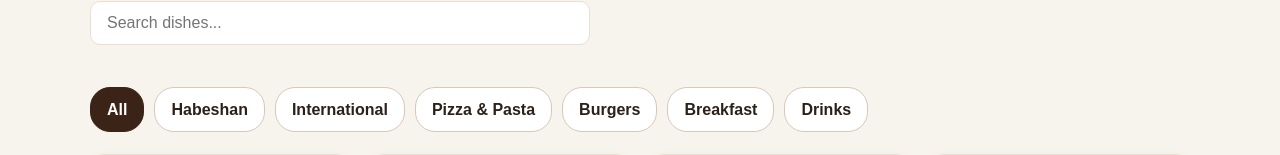
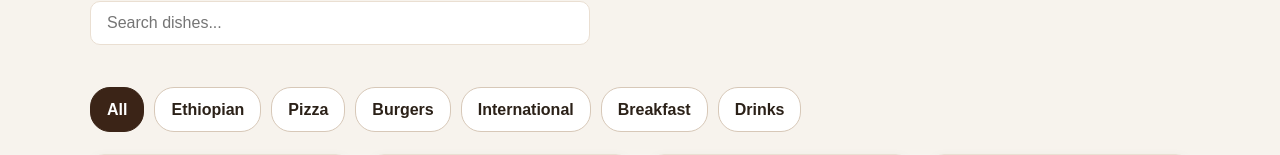
Before and after one commit to HaniSemayat/Addis-Eats, a React app: page /menu in a window 1280 px wide. Shown: the part 204-359 px from the top of the page. Built offline with nearby package versions, Linux system fonts and the light colour scheme; the HTML template or start-up script is replaced by a standard one.

Commit message:
fix: align menu categories with project requirements

```diff
--- a/public/dishes.json
+++ b/public/dishes.json
@@ -13,7 +13,7 @@
             "Spices"
         ],
         "price": 650,
-        "category": "Habeshan",
+        "category": "Ethiopian",
         "fasting": false,
         "spicy": true,
         "prepTime": "30-40 min",
@@ -34,7 +34,7 @@
             "Spices"
         ],
         "price": 500,
-        "category": "Habeshan",
+        "category": "Ethiopian",
         "fasting": false,
         "spicy": true,
         "prepTime": "20-30 min",
@@ -55,7 +55,7 @@
             "Spices"
         ],
         "price": 280,
-        "category": "Habeshan",
+        "category": "Ethiopian",
         "fasting": true,
         "spicy": true,
         "prepTime": "20-25 min",
@@ -76,7 +76,7 @@
             "Spices"
         ],
         "price": 260,
-        "category": "Habeshan",
+        "category": "Ethiopian",
         "fasting": true,
         "spicy": true,
         "prepTime": "20-25 min",
@@ -97,7 +97,7 @@
             "Oil"
         ],
         "price": 300,
-        "category": "Habeshan",
+        "category": "Ethiopian",
         "fasting": true,
         "spicy": true,
         "prepTime": "15-20 min",
@@ -118,7 +118,7 @@
             "Spices"
         ],
         "price": 420,
-        "category": "Habeshan",
+        "category": "Ethiopian",
         "fasting": true,
         "spicy": true,
         "prepTime": "25-35 min",
@@ -138,7 +138,7 @@
             "Greens"
         ],
         "price": 600,
-        "category": "Habeshan",
+        "category": "Ethiopian",
         "fasting": false,
         "spicy": true,
         "prepTime": "15-20 min",
@@ -156,7 +156,7 @@
             "Basil"
         ],
         "price": 450,
-        "category": "Pizza & Pasta",
+        "category": "Pizza",
         "fasting": false,
         "spicy": false,
         "prepTime": "20-30 min",
@@ -176,7 +176,7 @@
             "Tomato Sauce"
         ],
         "price": 520,
-        "category": "Pizza & Pasta",
+        "category": "Pizza",
         "fasting": false,
         "spicy": false,
         "prepTime": "25-35 min",
@@ -195,7 +195,7 @@
             "Tomato Sauce"
         ],
         "price": 520,
-        "category": "Pizza & Pasta",
+        "category": "Pizza",
         "fasting": false,
         "spicy": false,
         "prepTime": "25-35 min",
@@ -215,7 +215,7 @@
             "Mushroom"
         ],
         "price": 450,
-        "category": "Pizza & Pasta",
+        "category": "Pizza",
         "fasting": false,
         "spicy": false,
         "prepTime": "20-30 min",
@@ -235,7 +235,7 @@
             "Green Pepper"
         ],
         "price": 550,
-        "category": "Pizza & Pasta",
+        "category": "Pizza",
         "fasting": false,
         "spicy": true,
         "prepTime": "25-35 min",
@@ -255,7 +255,7 @@
             "Herbs"
         ],
         "price": 480,
-        "category": "Pizza & Pasta",
+        "category": "Pizza",
         "fasting": false,
         "spicy": false,
         "prepTime": "20-30 min",
@@ -275,7 +275,7 @@
             "Basil"
         ],
         "price": 400,
-        "category": "Pizza & Pasta",
+        "category": "Pizza",
         "fasting": true,
         "spicy": true,
         "prepTime": "15-25 min",
@@ -503,6 +503,7 @@
     {
         "id": "Food-26",
         "name": "Chechebsa",
+        "amharicName": "ጨጨብሳ",
         "description": "Pieces of flatbread mixed with spiced butter and honey.",
         "ingredients": [
             "Flatbread",
--- a/src/menu/CategoryBar.jsx
+++ b/src/menu/CategoryBar.jsx
@@ -4,10 +4,10 @@ function CategoryBar({
 }) {
     const categories = [
         "All",
-        "Habeshan",
+        "Ethiopian",
+        "Pizza",
+        "Burgers",
         "International",
-        "Pizza & Pasta",
-        "Burgers",
         "Breakfast",
         "Drinks"
     ];
@@ -21,18 +21,13 @@ function CategoryBar({
                             key={category}
                             type="button"
                             className={
-                                selected ===
-                                category
+                                selected === category
                                     ? "category-button active"
                                     : "category-button"
                             }
-                            onClick={
-                                function () {
-                                    onSelect(
-                                        category
-                                    );
-                                }
-                            }
+                            onClick={function () {
+                                onSelect(category);
+                            }}
                         >
                             {category}
                         </button>
```
